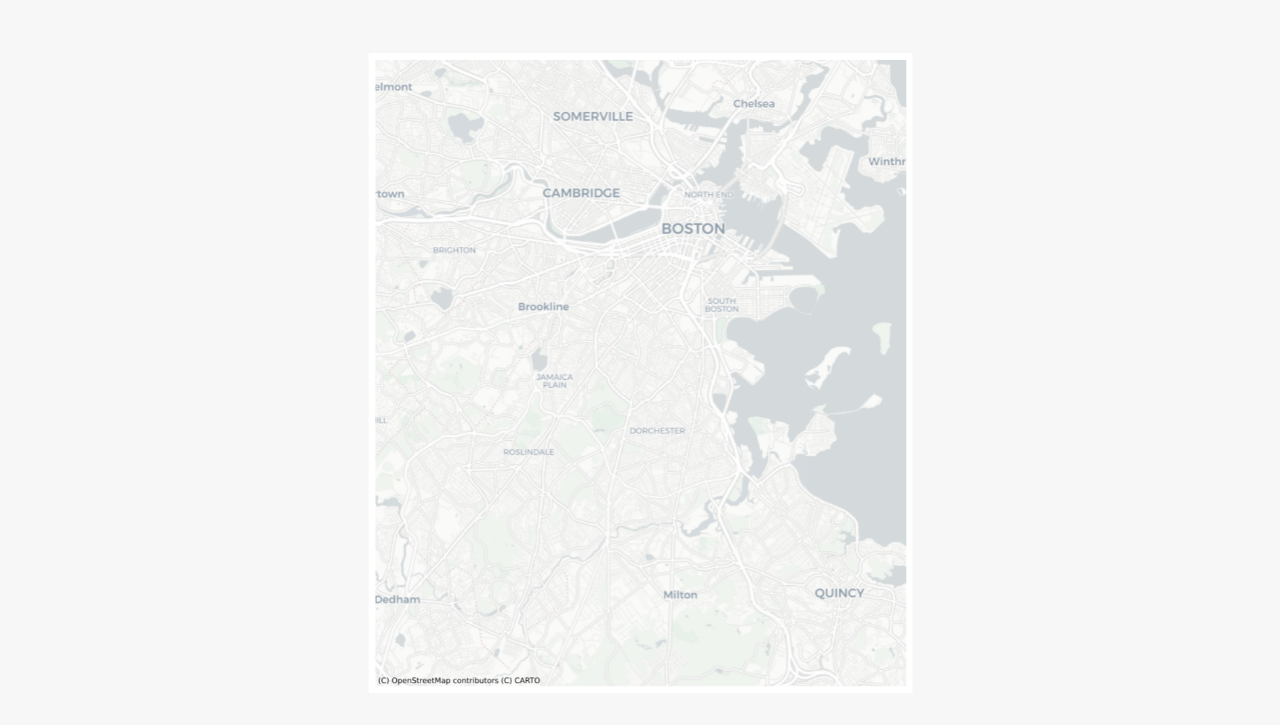
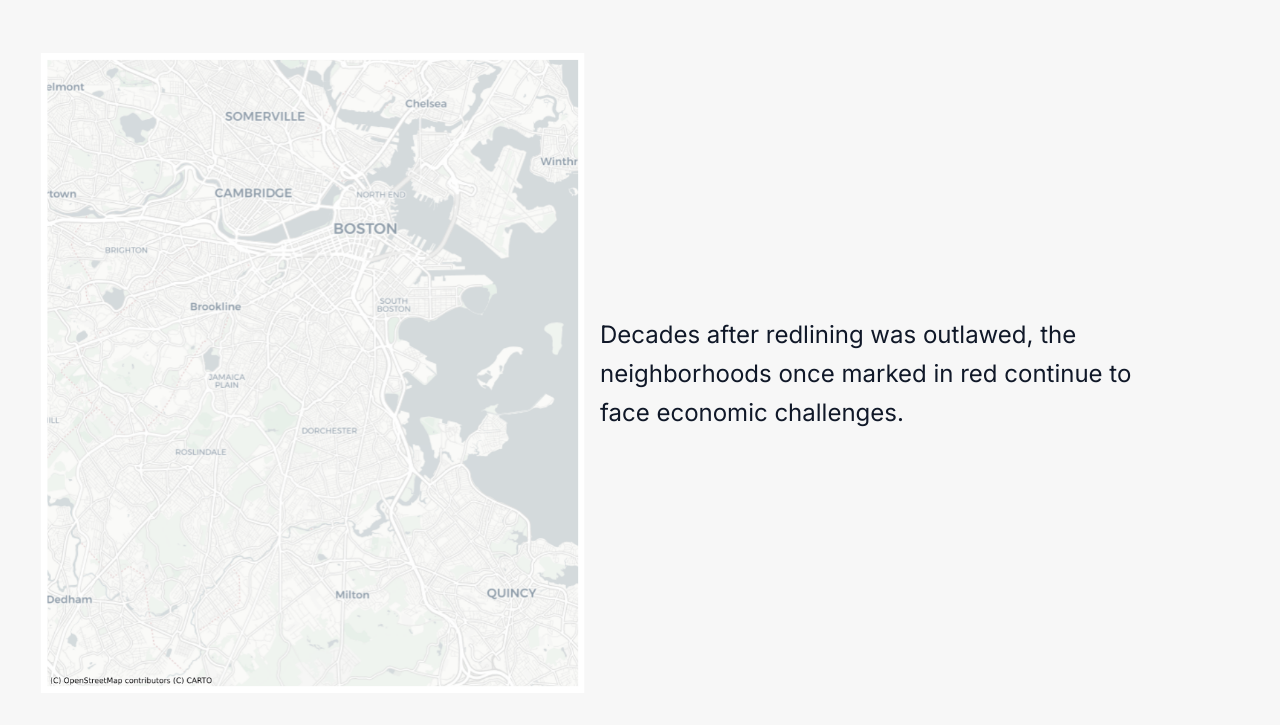
Before and after one commit to josephatie/boston-redlining-viz, a React (Vite) app: page / in a window 1280 px wide. Shown: the part 827-1552 px from the top of the page. Built offline with nearby package versions, Linux system fonts and the light colour scheme.

Commit message:
Update unemployment

```diff
--- a/src/slides/02-unemployment/unemployment.tsx
+++ b/src/slides/02-unemployment/unemployment.tsx
@@ -5,6 +5,13 @@ const IMAGES = [
   '/picture2.png',
   '/picture3.png',
   '/picture4.png',
+]
+
+const CAPTIONS = [
+  'Decades after redlining was outlawed, the neighborhoods once marked in red continue to face economic challenges.',
+  `Our data shows a striking pattern: in 2024, areas that were historically redlined as grades C and D tend to have significantly higher unemployment than those once deemed “investment-worthy.” Today, unemployment is concentrated in many of the same places where opportunity was once denied. The red lines may have disappeared from maps, but echoes of that past remain embedded in the present.`,
+  'While this does not prove causation, the historical context is hard to ignore. For decades, these neighborhoods were systematically excluded from mortgage access and business investment.',
+  `Today, unemployment is concentrated in many of the same places where opportunity was once denied. The red lines may have disappeared from maps, but echoes of that past remain embedded in the present.`
 ]
 
 export default function Unemployment() {
@@ -20,11 +27,14 @@ export default function Unemployment() {
   }, [])
 
   return (
-    <div className="relative h-[400vh] px-6">
-      {/* 1) sticky container, centered, padded exactly like your other slides */}
-      <div className="sticky top-0 h-screen flex items-center justify-center">
-        {/* 2) inner “frame” to constrain width & height */}
-        <div className="relative w-full max-w-3xl h-[80vh]">
+    // total scroll area
+    <div className="relative h-[400vh]">
+      {/* container to center + gutter */}
+      <div className="container mx-auto px-6 h-full">
+        {/* sticky two-column viewer */}
+        <div className="sticky top-0 h-screen flex items-center">
+          {/* left: image */}
+          <div className="relative w-1/2 max-w-xl h-[80vh]">
             {IMAGES.map((src, i) => (
               <div
                 key={i}
@@ -38,6 +48,25 @@ export default function Unemployment() {
               />
             ))}
           </div>
+
+          {/* right: caption */}
+          <div className="relative w-1/2 max-w-xl h-[80vh] px-8">
+            {CAPTIONS.map((text, i) => (
+              <p
+                key={i}
+                className={`
+                  absolute inset-0
+                  flex items-center
+                  text-2xl leading-relaxed
+                  transition-opacity duration-500 ease-in-out
+                  ${current === i ? 'opacity-100' : 'opacity-0'}
+                `}
+              >
+                {text}
+              </p>
+            ))}
+          </div>
+        </div>
       </div>
     </div>
   )
```
Lines whose indentation alone changed are shown as unchanged.
